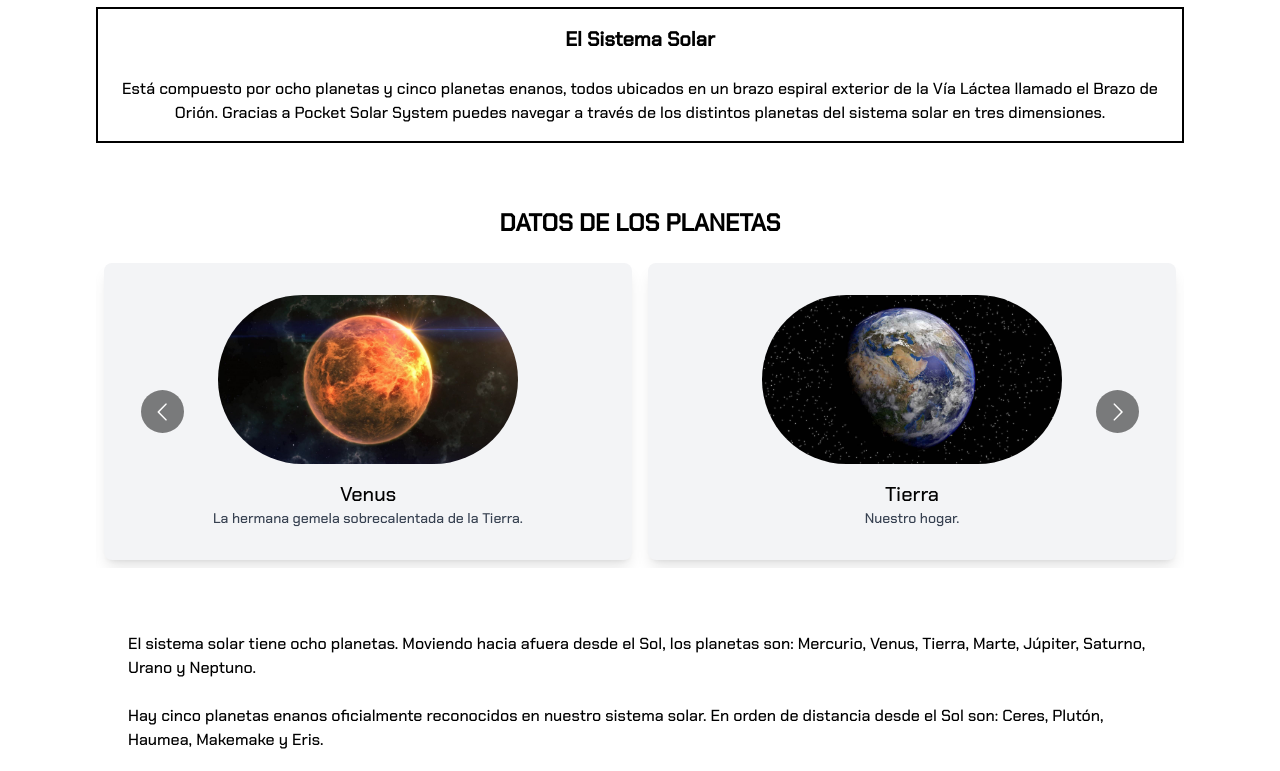
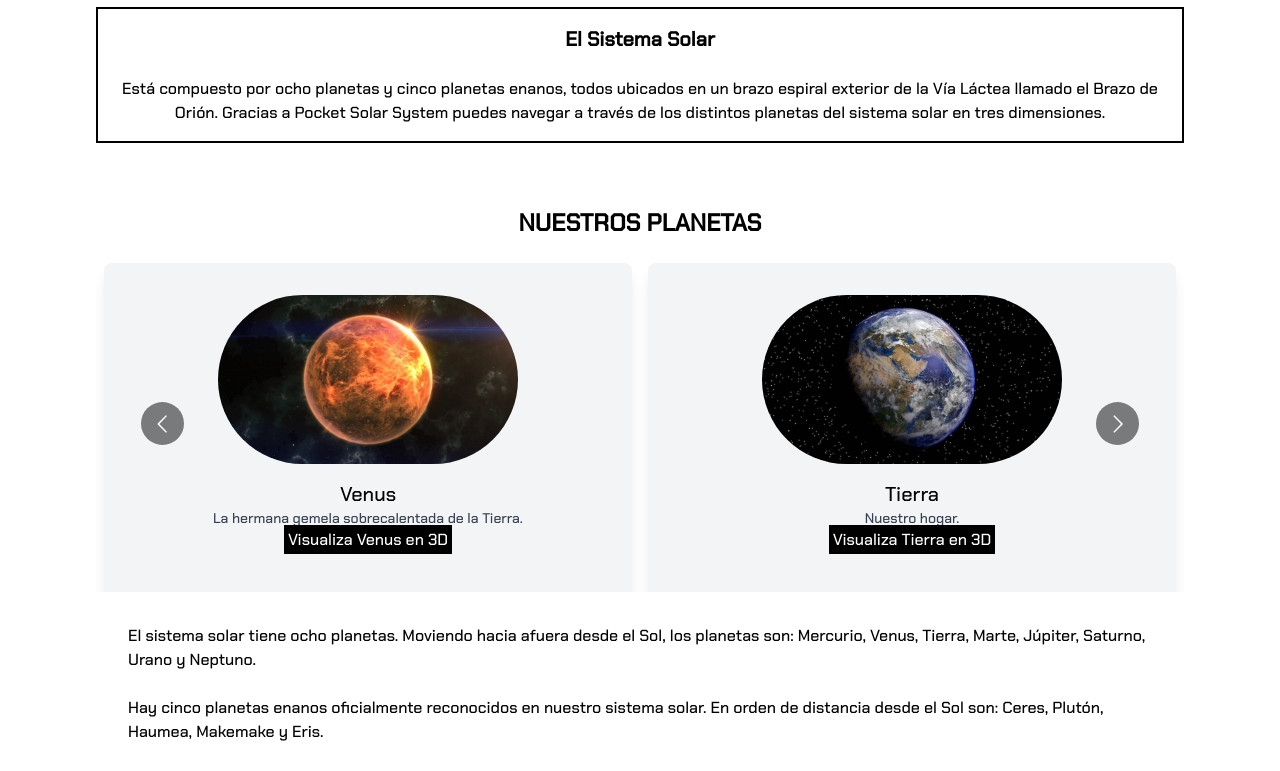
Before and after one commit to PocketSolarSystem/PocketSolarSystem, a Next.js app: page /planetas/acerca-de-los-planetas in a window 1280 px wide. Shown: the part 687-1458 px from the top of the page. Built offline with nearby package versions, Linux system fonts and the light colour scheme.

Commit message:
prueba carousel

```diff
--- a/src/app/fotodeldia/page.tsx
+++ b/src/app/fotodeldia/page.tsx
@@ -9,8 +9,8 @@ export default async function FotoDelDia(){
             <Image
                 src = {fotodeldia.url}
                 alt="Daily NASA Photo"
-                width={500}
-                height={500}
+                width={400}
+                height={400}
                 className='md:block mr-2 border-solid border-black border-2'
             />
             <div className="items-start">
--- a/src/app/utilidades/ui/carouselPlanetas/CarouselPlanetas.tsx
+++ b/src/app/utilidades/ui/carouselPlanetas/CarouselPlanetas.tsx
@@ -1,5 +1,6 @@
 import Carousel from "react-multi-carousel";
 import Image from "next/image";
+import Link from "next/link";
 import "./CarouselPlanetas.css"
 
 export function CarouselPlanetas(){
@@ -73,10 +74,10 @@ export function CarouselPlanetas(){
     };
 
     return (
-        <div className="container mx-auto pt-8 pb-8">
+        <div className="container mx-auto pt-8">
 
           <h2 className="text-2xl mt-8 mb-4 text-center">
-            <strong>DATOS DE LOS PLANETAS</strong>
+            <strong>NUESTROS PLANETAS</strong>
           </h2>
 
           <Carousel
@@ -87,11 +88,10 @@ export function CarouselPlanetas(){
             keyBoardControl={true}
             customTransition="transform 1000ms ease-in-out"
             transitionDuration={1000}
-            containerClass="carousel-container"
             itemClass=""
           >
               {planetas.map((planeta, índice) => (
-                <div key={índice} className="bg-gray-100 p-8 rounded-lg shadow-lg text-center m-2">
+                <div key={índice} className="h-full bg-gray-100 p-8 rounded-lg shadow-lg text-center m-2">
                     <Image
                         src={planeta.imagen}
                         alt={planeta.nombre}
@@ -101,6 +101,11 @@ export function CarouselPlanetas(){
                     />
                     <h2 className="text-xl mt-4">{planeta.nombre}</h2>
                     <p className="text-gray-700 text-sm">{planeta.descripcion}</p>
+                    <Link
+                    href=""
+                    className="bg-black text-white p-1 mt-8 hover:bg-slate-800">
+                        Visualiza {planeta.nombre} en 3D
+                    </Link>
                 </div>
               ))}
           </Carousel>
--- a/src/app/utilidades/ui/navbar.tsx
+++ b/src/app/utilidades/ui/navbar.tsx
@@ -80,26 +80,26 @@ const Navbar = () => {
     },
   ];
 
-  // useEffect(() => {
-  //   const manejarClickBody = (event: MouseEvent) => {
-  //     const cambiarDropdown = document.getElementById("planetaCambiarDropdown");
-  //     if (
-  //       !(event.target instanceof HTMLElement) ||
-  //       (cambiarDropdown &&
-  //         (event.target === cambiarDropdown ||
-  //           event.target.closest("#planetaCambiarDropdown")))
-  //     ) {
-  //       return;
-  //     }
-  //     setIsOpen(false);
-  //   };
+  useEffect(() => {
+    const manejarClickBody = (event: MouseEvent) => {
+      const cambiarDropdown = document.getElementById("planetaCambiarDropdown");
+      if (
+        !(event.target instanceof HTMLElement) ||
+        (cambiarDropdown &&
+          (event.target === cambiarDropdown ||
+            event.target.closest("#planetaCambiarDropdown")))
+      ) {
+        return;
+      }
+      setIsOpen(false);
+    };
 
-  //   document.body.addEventListener("click", manejarClickBody);
+    document.body.addEventListener("click", manejarClickBody);
 
-  //   return () => {
-  //     document.body.removeEventListener("click", manejarClickBody);
-  //   };
-  // }, [isOpen == true, nav == false]);
+    return () => {
+      document.body.removeEventListener("click", manejarClickBody);
+    };
+  }, [isOpen == true, nav == false]);
 
   return (
     <div className="flex justify-between items-center w-full h-20 px-4 text-white bg-black fixed nav z-40 ">
```
Also changed, not shown: src/app/planetas/acerca-de-los-planetas/page.tsx (+0 -9 lines). Lines whose indentation alone changed are shown as unchanged.
